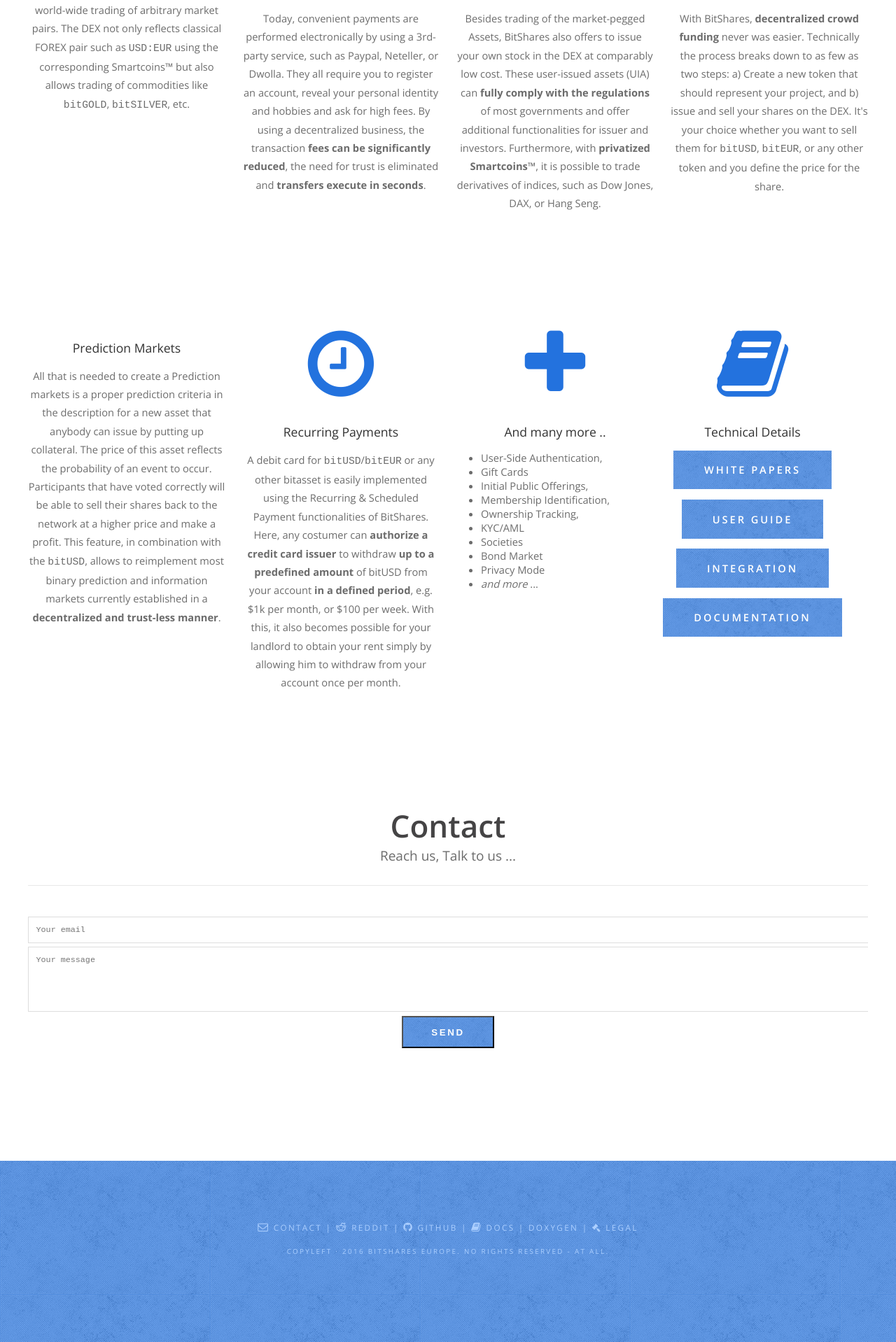
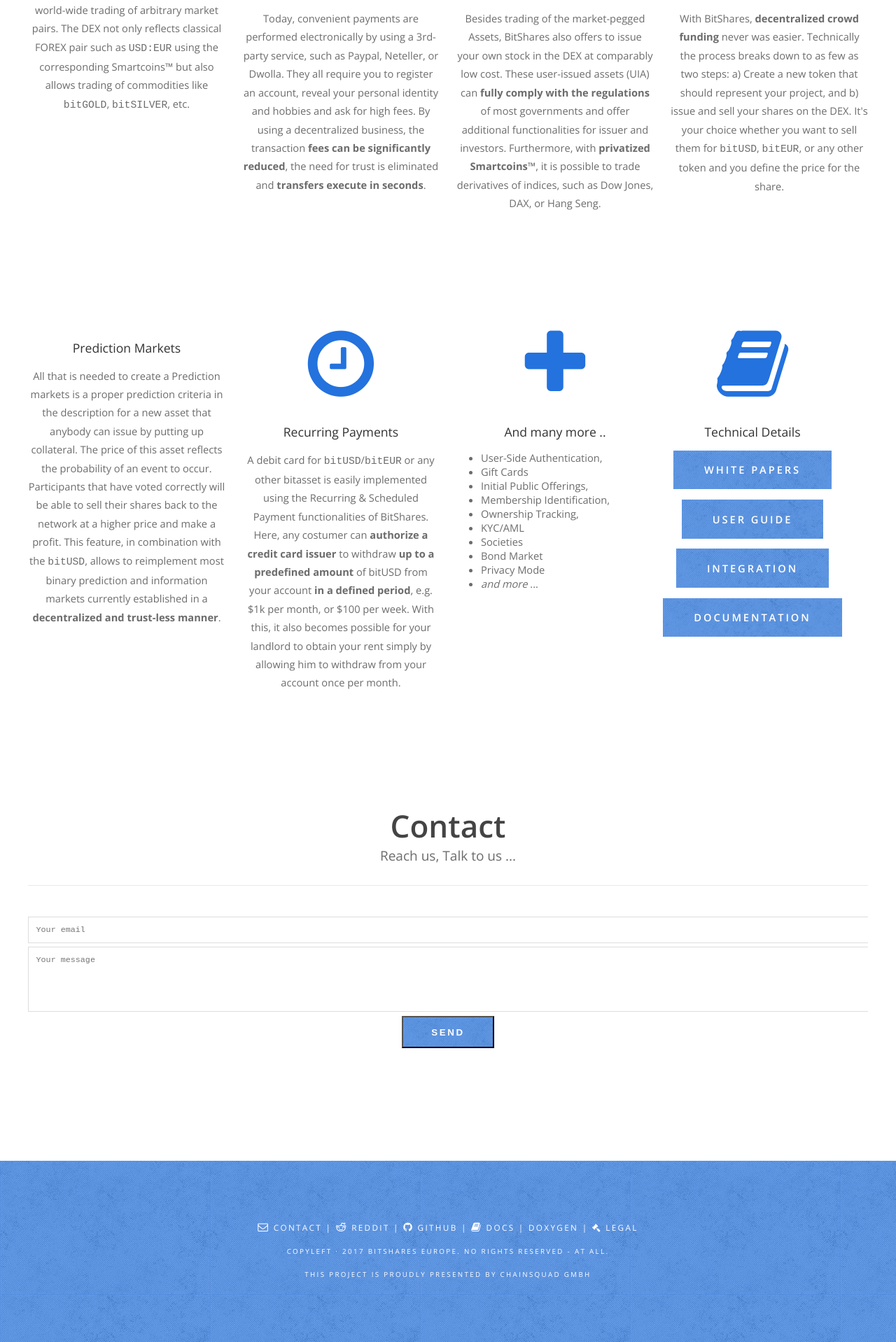
Before and after one commit to BitSharesEurope/bitshareseurope.github.io, a Jekyll site: the page built from index.html, in a window 1280 px wide. Shown: the part 2650-4568 px from the top of the page at 70% size. Built offline with Jekyll 4.4.1, drawn with Linux system fonts in a browser that asks for light colours; some web fonts are replaced.

Commit message:
[footer] show chainsquad.com

```diff
--- a/_includes/footer.html
+++ b/_includes/footer.html
@@ -7,5 +7,6 @@
  <a href="http://bitshares.org/doxygen"><i class="icon icon-file-text-o"></i> Doxygen</a> |
  <a href="legal.html"><i class="fa fa-gavel"></i> Legal</a>
  </p>
- <p><small>Copyleft &middot; 2016 BitShares Europe. No rights reserved - at all.</small></p>
+ <p><small>Copyleft &middot; 2017 BitShares Europe. No rights reserved - at all.</small></p>
+ <p><small>This project is proudly presented by <a href="http://chainsquad.com">ChainSquad GmbH</a></small></p>
 </div>
--- a/assets/css/default.css
+++ b/assets/css/default.css
@@ -526,13 +526,13 @@
  text-align: center;
  text-transform: uppercase;
  font-size: 0.80em;
- color: #ACCFFF;
+ color: #FFFFFF;
 }
 
 #copyright a
 {
  text-decoration: none;
- color: #ACCFFF;
+ color: #FFFFFF;
 }
 
 /*********************************************************************************/
```
